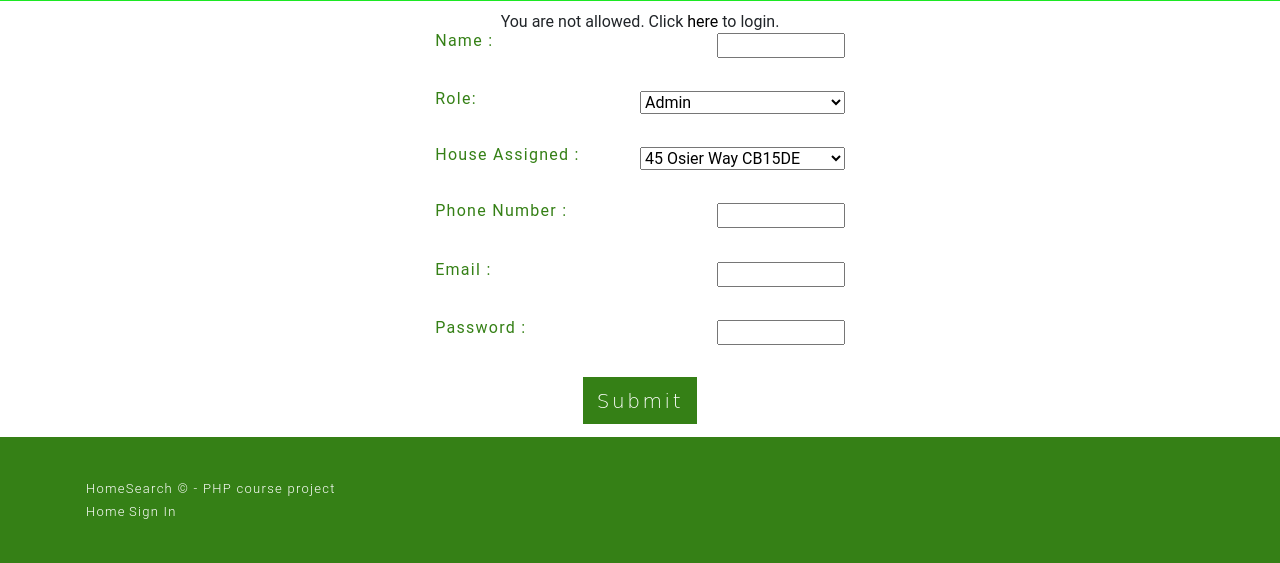
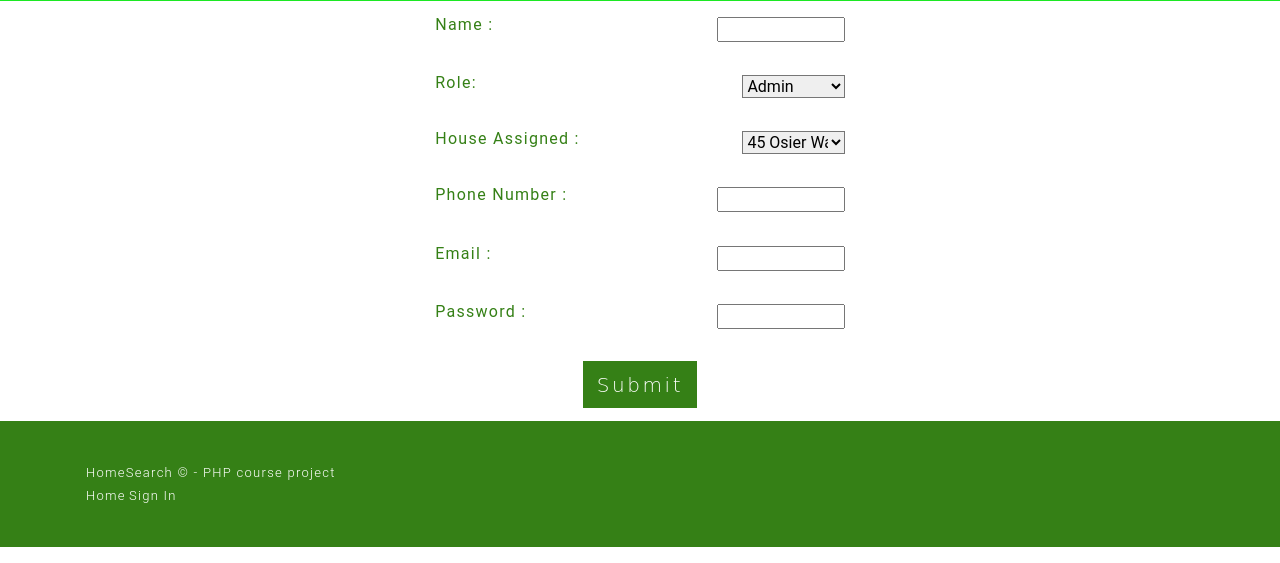
Before and after one commit to ppriyadarshini123/HTML_Template, a PHP site: page /Payal_Priyadarshini_PHP_Project_Template/admin/addUser.php in a window 1280 px wide. Shown: the part 368-931 px from the top of the page. Run offline with PHP 8.4, Linux system fonts and the light colour scheme; data comes from the database, SQL or seed files in the repository; some libraries are stand-ins or nearby versions; some web fonts are replaced.

Commit message:
need to improve the look of the website, made few changes

```diff
--- a/admin/addHouse.php
+++ b/admin/addHouse.php
@@ -10,6 +10,7 @@ include("../includes/auth.php");
 //   THIS IS THE BEGINNING OF THE MARKUP
 include("../includes/top.php");
 include("../includes/header.php");
+include("../includes/signoutNav.php");
 include("../includes/bottomNav.php");
 
 //SELECT MODE
--- a/admin/addUser.php
+++ b/admin/addUser.php
@@ -10,6 +10,7 @@ include("../includes/auth.php");
 //   THIS IS THE BEGINNING OF THE MARKUP
 include("../includes/top.php");
 include("../includes/header.php");
+include("../includes/signoutNav.php");
 include("../includes/bottomNav.php");
 
 //UPDATE MODE
--- a/admin/viewHouses.php
+++ b/admin/viewHouses.php
@@ -211,7 +211,7 @@ if (isset($_SESSION['logNAME'])) {
                                 </div><!--/Details-->
 
                                 <?php
-                                if (isset($_SESSION["IsAdmin"]) && $_SESSION["IsAdmin"] = "1") {
+                                if (isset($_SESSION["IsAdmin"]) && $_SESSION["IsAdmin"] == "1") {
                                     ?>
                                     <div class="alignBtn">
                                         <a href="<?php echo ROOT; ?>admin/addHouse.php?h_id=<?php echo $house['hID']; ?>&editmode=1" class="btnSubmit">Edit House</a>
--- a/build/css/main.css
+++ b/build/css/main.css
@@ -2125,7 +2125,10 @@ a
 
     select
     {
-        width: 16vw;
+        width: 8vw;
+        border-color: rgb(118,118,118,118);
+        border-width: 0.1px;
+
     }
 
 
@@ -2194,6 +2197,8 @@ a
         width:100%;
     }
 
+
+
     .resHouse
     {
         display: flex;
@@ -2377,6 +2382,12 @@ a
     .spEmail
     {
 
+    }
+
+    .feedback .failMsg
+    {
+        text-align: center;
+        padding-bottom: 1vw;
     }
 
     /******************
--- a/includes/auth.php
+++ b/includes/auth.php
@@ -10,11 +10,11 @@ startSessionOnce();
 
 
 ## 2) checking if user is allowed
-if( !is_logged_in() && !isset($adminPage) ) {
-  $failMsg = "You are not allowed. Click <a
-    class='boldLink'
-    href='" . ROOT . "admin/admin.php'>here</a> to login.";
-} // is logged in
+//if( !is_logged_in() && !isset($adminPage) ) {
+//  $failMsg = "You are not allowed. Click <a
+//    class='boldLink'
+//    href='" . ROOT . "admin/admin.php'>here</a> to login.";
+//} // is logged in
 
 
 
--- a/includes/bottomNav.php
+++ b/includes/bottomNav.php
@@ -14,6 +14,5 @@
         <li><a class="adminNav" href="<?php echo ROOT; ?>admin/addHouse.php">Add/Edit House</a></li>
         <li><a class="adminNav" href="<?php echo ROOT; ?>admin/viewUsers.php">View Users</a></li>
         <li><a class="adminNav" href="<?php echo ROOT; ?>admin/addUser.php">Add/Edit User</a></li>
-
     </ul>
 </nav><!--/bottomNav-->
--- a/includes/signoutNav.php
+++ b/includes/signoutNav.php
@@ -7,7 +7,6 @@
 ?>
 <nav class="topNav">
     <ul>
-        <li class="homeBorder"><a  href="<?php echo ROOT; ?>index.php">Home</a></li> <!-- class="currentPageLink" -->
-        <li><a href="<?php echo ROOT; ?>index.php">Sign Out</a></li>
+        <li><a href="<?php echo ROOT; ?>index.php?log=out">Sign Out</a></li>
     </ul>
 </nav><!--/topNav-->
```
Also changed, not shown: admin/signin.php (+24 -18 lines), includes/viewHousesNav.php (added, +15 -0 lines), index.php (+15 -3 lines).
